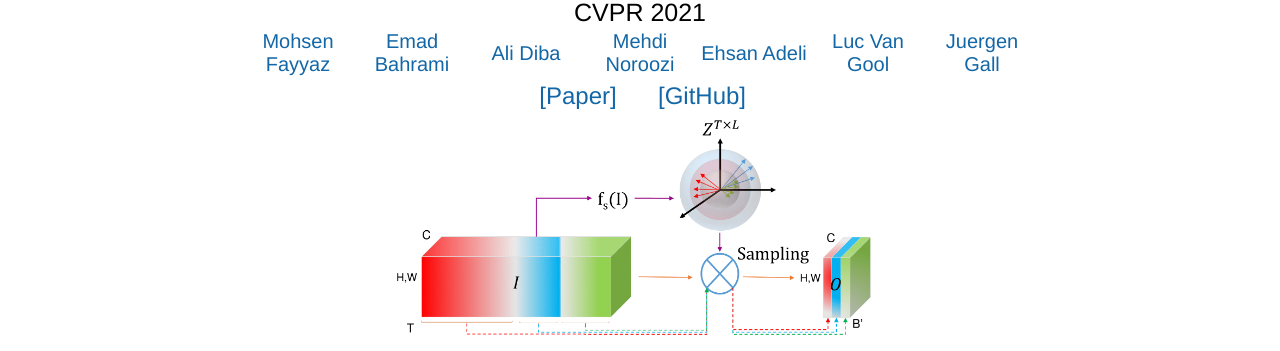
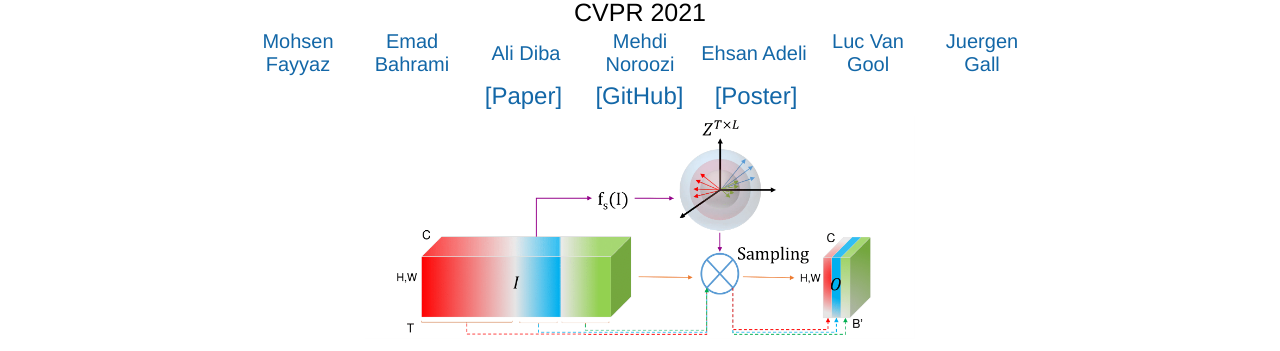
Before and after one commit to SimilarityGuidedSampling/SimilarityGuidedSampling.github.io, a plain HTML site: page index.html in a window 1280 px wide. Shown: the part 73-424 px from the top of the page. Drawn offline with Linux system fonts and the light colour scheme; a script that the page names is missing.

Commit message:
Poster link added

```diff
--- a/index.html
+++ b/index.html
@@ -184,7 +184,7 @@
 					</td>
 				</tr>
 			</table>
-			<table align=center width=250px>
+			<table align=center width=350px>
 				<tr>
 					<td align=center width=120px>
 						<center>
@@ -196,6 +196,12 @@
 							<span style="font-size:24px"><a href='https://github.com/SimilarityGuidedSampling/Similarity-Guided-Sampling' target="_blank">[GitHub]</a></span><br>
 						</center>
 					</td>
+					<td align=center width=120px>
+						<center>
+							<span style="font-size:24px"><a href='./resources/CVPR21_Poster_3D_CNN_with_ATFR.pdf' target="_blank">[Poster]</a></span><br>
+						</center>
+					</td>
+
 				</tr>
 			</table>
 		</table>
@@ -292,7 +298,7 @@
 			<td><span style="font-size:14pt">Fayyaz M.&#42;, Bahrami E.&#42;, Diba A., Noroozi M., Adeli E., Van Gool L., Gall J.<br>
 
 				<b>3D CNNs with Adaptive Temporal Feature Resolutions</b><br>
-				CVPR, 2021.(hosted on <a href="https://arxiv.org/abs/2011.08652" target="_blank">ArXiv</a>)<br> <br>
+				CVPR, 2021.(hosted on <a href="https://arxiv.org/pdf/2011.08652.pdf" target="_blank">ArXiv</a>)<br> <br>
 				<span style="font-size:14pt"> &#42; indicates equal contribution </span> <br>
 				<!-- (<a href="./resources/camera-ready.pdf">camera ready</a>)<br> -->
 				<span style="font-size:4pt"><a href=""><br></a>
```
Also changed, not shown: 1 other file.
